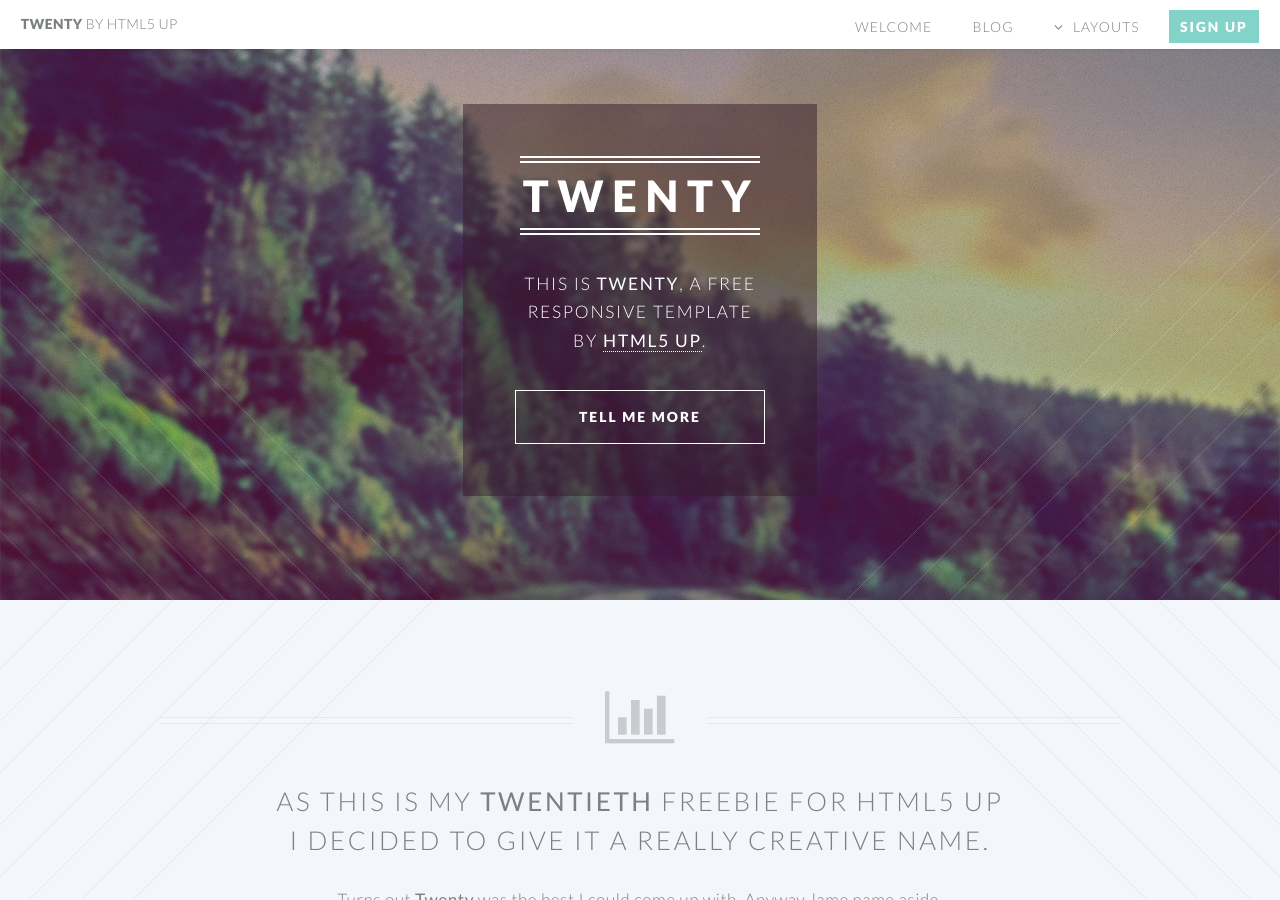
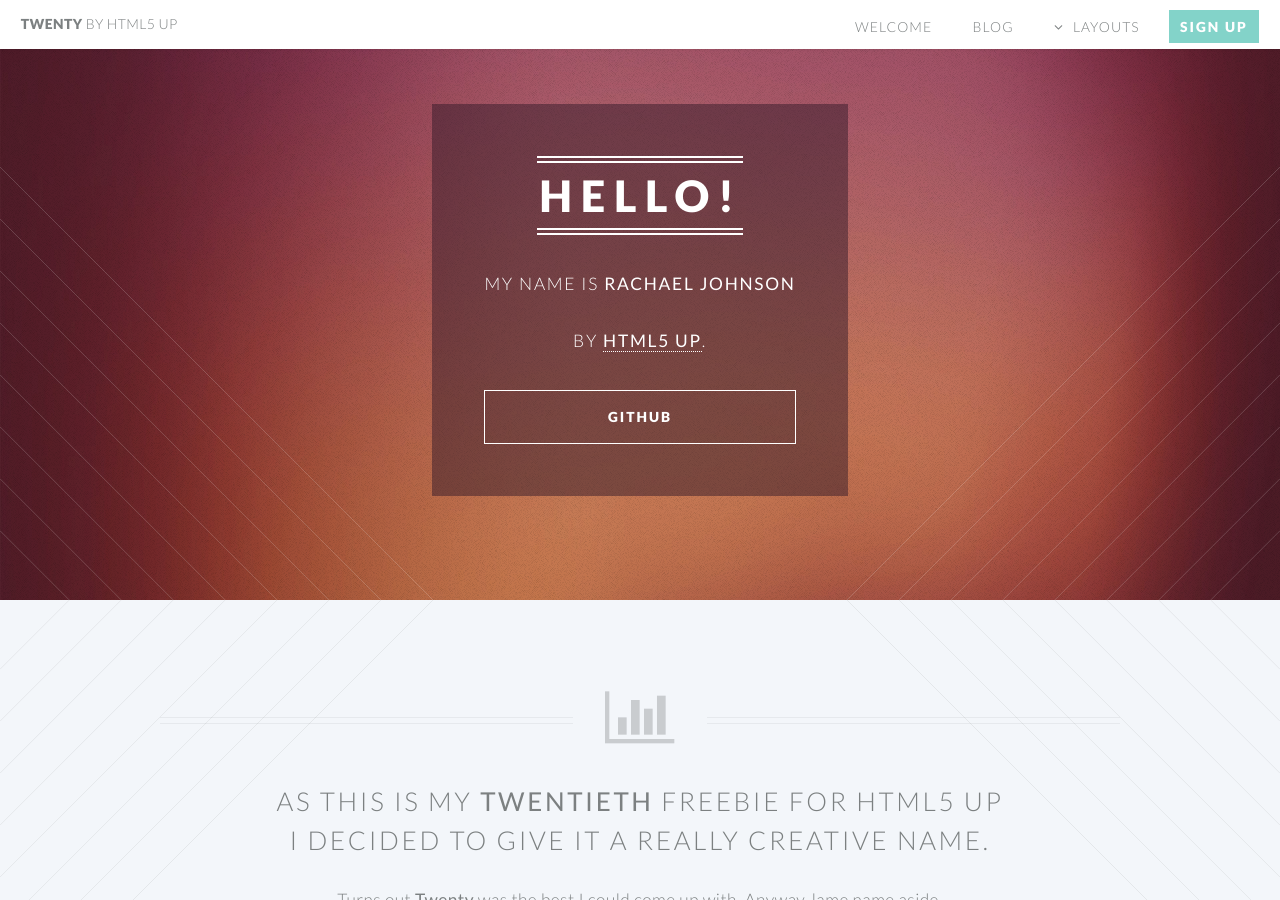
Before and after one commit to old-jekyll-templates/Twenty-Jekyll-Theme, a Jekyll site: the page built from index.html, in a window 1280 px wide and 900 px high. Built offline with Jekyll 4.4.1, drawn with Linux system fonts in a browser that asks for light colours.

Commit message:
Updated banner

```diff
--- a/_includes/banner.html
+++ b/_includes/banner.html
@@ -10,16 +10,15 @@
     <div class="inner">
 
         <header>
-            <h2>TWENTY</h2>
+            <h2>Hello!</h2>
         </header>
-        <p>This is <strong>Twenty</strong>, a free
+        <p>My name is <strong>Rachael Johnson</strong>
         <br />
-        responsive template
         <br />
         by <a href="http://html5up.net">HTML5 UP</a>.</p>
         <footer>
             <ul class="buttons vertical">
-                <li><a href="#main" class="button fit scrolly">Tell Me More</a></li>
+                <li><a href="#main" class="button fit scrolly">GitHub</a></li>
             </ul>
         </footer>
 
```
Also changed, not shown: images/banner.jpg.
